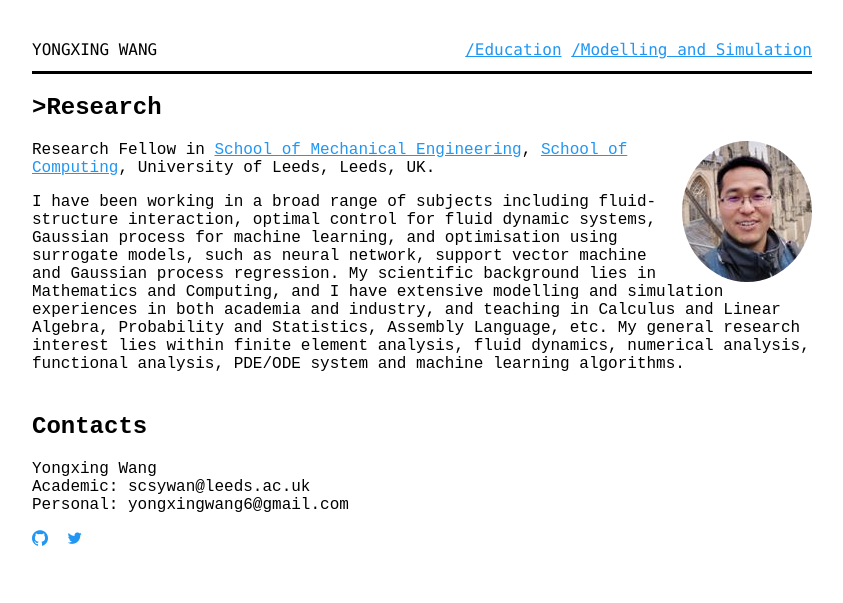
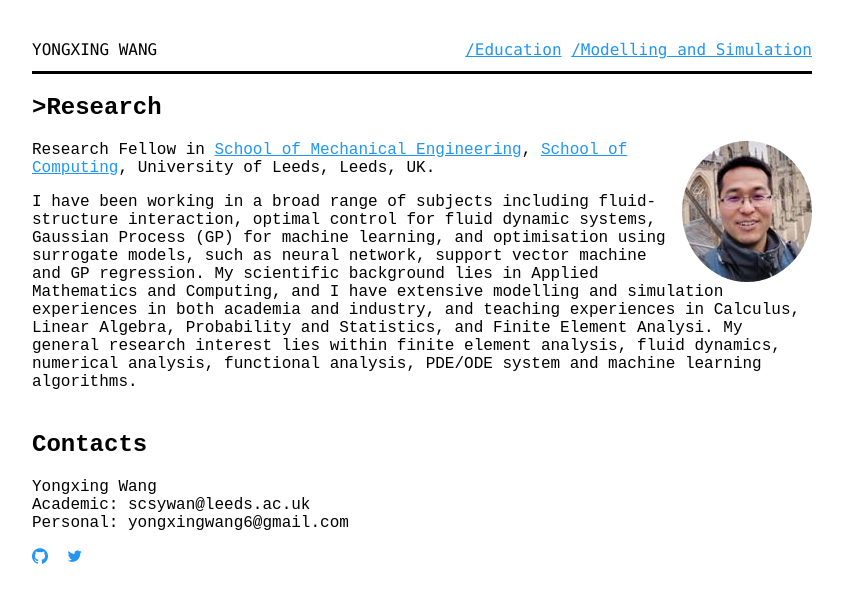
Before and after one commit to yongxingwang/yongxingwang.github.io, a Jekyll site: the page built from index.html, in a window 1280 px wide. Shown: the top 603 px of the page, without its empty margins (218-1061 px from the left). Built offline with Jekyll 4.4.1, drawn with Linux system fonts in a browser that asks for light colours; some web fonts are replaced.

Commit message:
Update index.html

```diff
--- a/index.html
+++ b/index.html
@@ -7,7 +7,7 @@ title: Home
    <h1>>Research</h1>
    <img class="me" src="/assets/images/photo2.jpg" alt="Yongxing profile pic">
    <p>Research Fellow in <a href="https://eps.leeds.ac.uk/mechanical-engineering">School of Mechanical Engineering</a>, <a href="https://engineering.leeds.ac.uk/info/20132/school_of_computing">School of Computing</a>, University of Leeds, Leeds, UK</a>.</p>
-   <p>I have been working in a broad range of subjects including fluid-structure interaction, optimal control for fluid dynamic systems, Gaussian process for machine learning, and optimisation using surrogate models, such as neural network, support vector machine and Gaussian process regression.  My scientific background lies in Mathematics and Computing, and I have extensive modelling and simulation experiences in both academia and industry, and teaching in Calculus and Linear Algebra, Probability and Statistics, Assembly Language, etc. My general research interest lies within finite element analysis, fluid dynamics, numerical analysis, functional analysis, PDE/ODE system and machine learning algorithms. </p>
+   <p>I have been working in a broad range of subjects including fluid-structure interaction, optimal control for fluid dynamic systems, Gaussian Process (GP) for machine learning, and optimisation using surrogate models, such as neural network, support vector machine and GP regression.  My scientific background lies in Applied Mathematics and Computing, and I have extensive modelling and simulation experiences in both academia and industry, and teaching experiences in Calculus, Linear Algebra, Probability and Statistics, and Finite Element Analysi. My general research interest lies within finite element analysis, fluid dynamics, numerical analysis, functional analysis, PDE/ODE system and machine learning algorithms. </p>
 </section>
 
 <section id="contacts">
```
